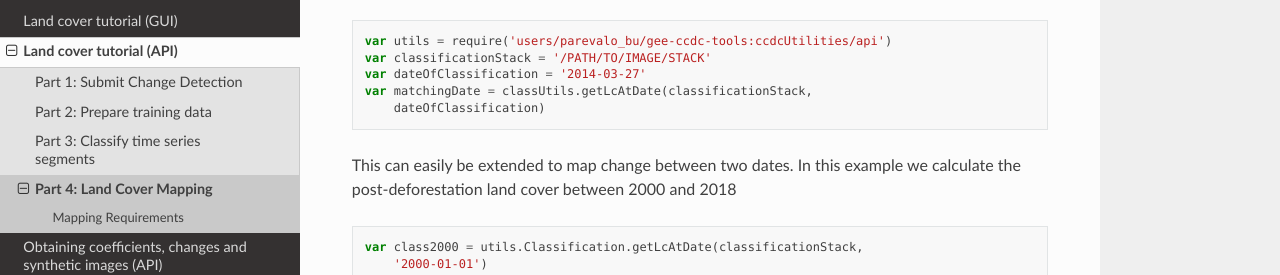
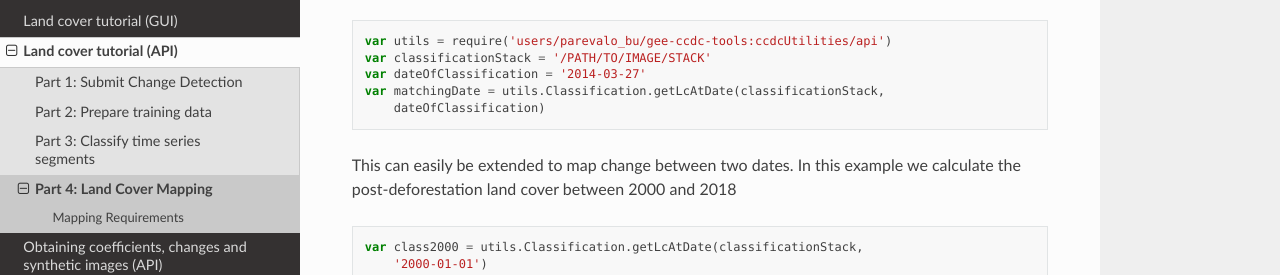
Before and after one commit to parevalo/gee-ccdc-tools, a Sphinx documentation site: the page built from docs/lctutorial/mapping.rst, in a window 1280 px wide and 900 px high, scrolled down 308 px. Shown: the part 176-451 px from the top of the window. Built offline with Sphinx 7.4.7 and the Read the Docs theme 2.0.0, drawn with Linux system fonts in a browser that asks for light colours.

Commit message:
minor typos in tutorials

```diff
--- a/docs/lctutorial/change.rst
+++ b/docs/lctutorial/change.rst
@@ -114,7 +114,7 @@ change detection and classification.
       },
       outPath: 'projects/GLANCE/RESULTS/CLASSIFICATION/VERSION_1',
       segs: ["S1", "S2", "S3", "S4", "S5", "S6"],
-      trainingPath: projects/GLANCE/TRAINING/MASTER/NA/NA_V1/NA_Training_Master_V1_NO_LCMAP_2021_03_17',
+      trainingPath: 'projects/GLANCE/TRAINING/MASTER/NA/NA_V1/NA_Training_Master_V1_NO_LCMAP_2021_03_17',
       trainingPathPredictors: 'projects/GLANCE/TRAINING/MASTER/NA/NA_V1/NA_Training_Master_V1_NO_LCMAP_2021_03_17_predictors',
     }
 
--- a/docs/lctutorial/mapping.rst
+++ b/docs/lctutorial/mapping.rst
@@ -24,7 +24,7 @@ specific date we can use the 'getLcAtDate' function in our API.
     var utils = require('users/parevalo_bu/gee-ccdc-tools:ccdcUtilities/api')
     var classificationStack = '/PATH/TO/IMAGE/STACK'
     var dateOfClassification = '2014-03-27'
-    var matchingDate = classUtils.getLcAtDate(classificationStack,
+    var matchingDate = utils.Classification.getLcAtDate(classificationStack,
         dateOfClassification)
 
 This can easily be extended to map change between two dates. In this
```
